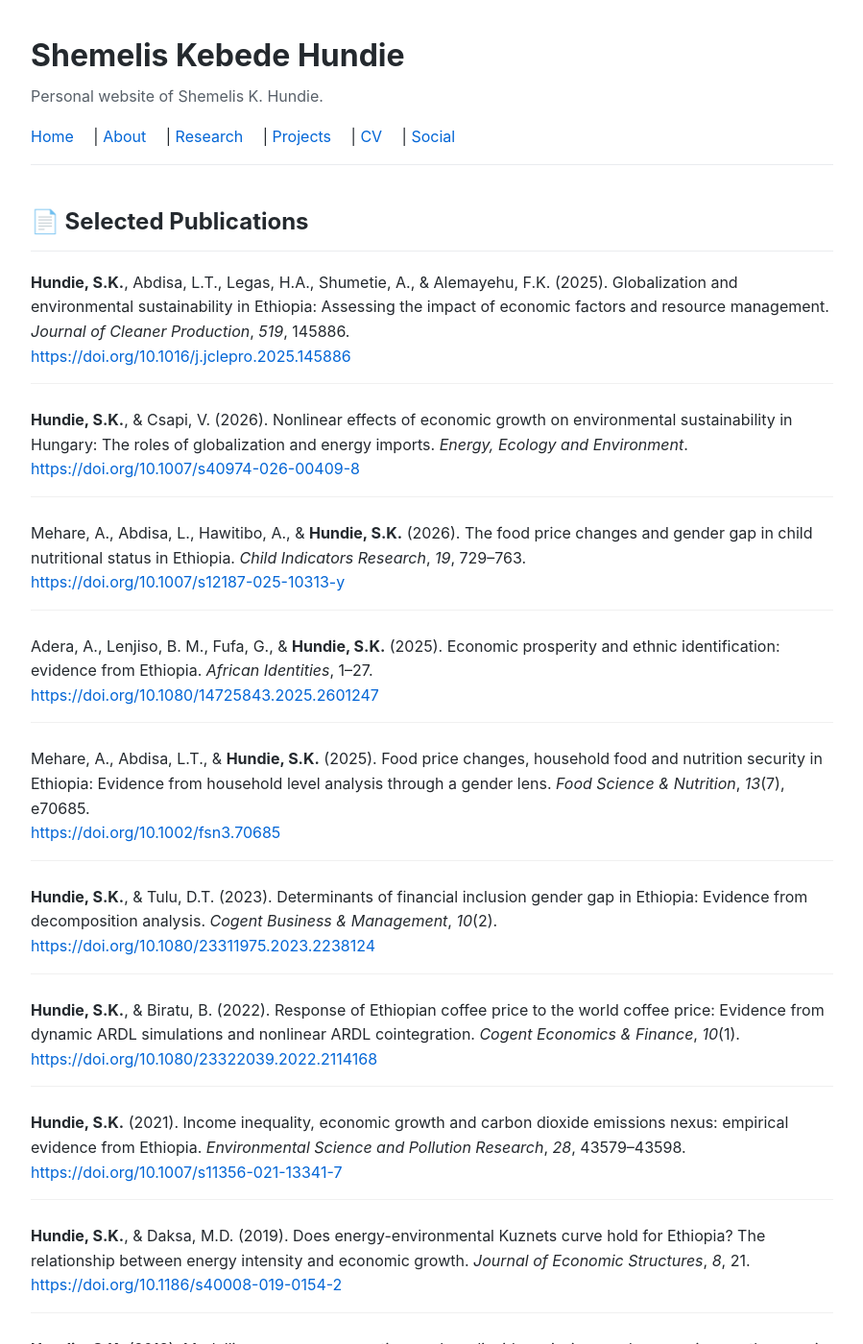
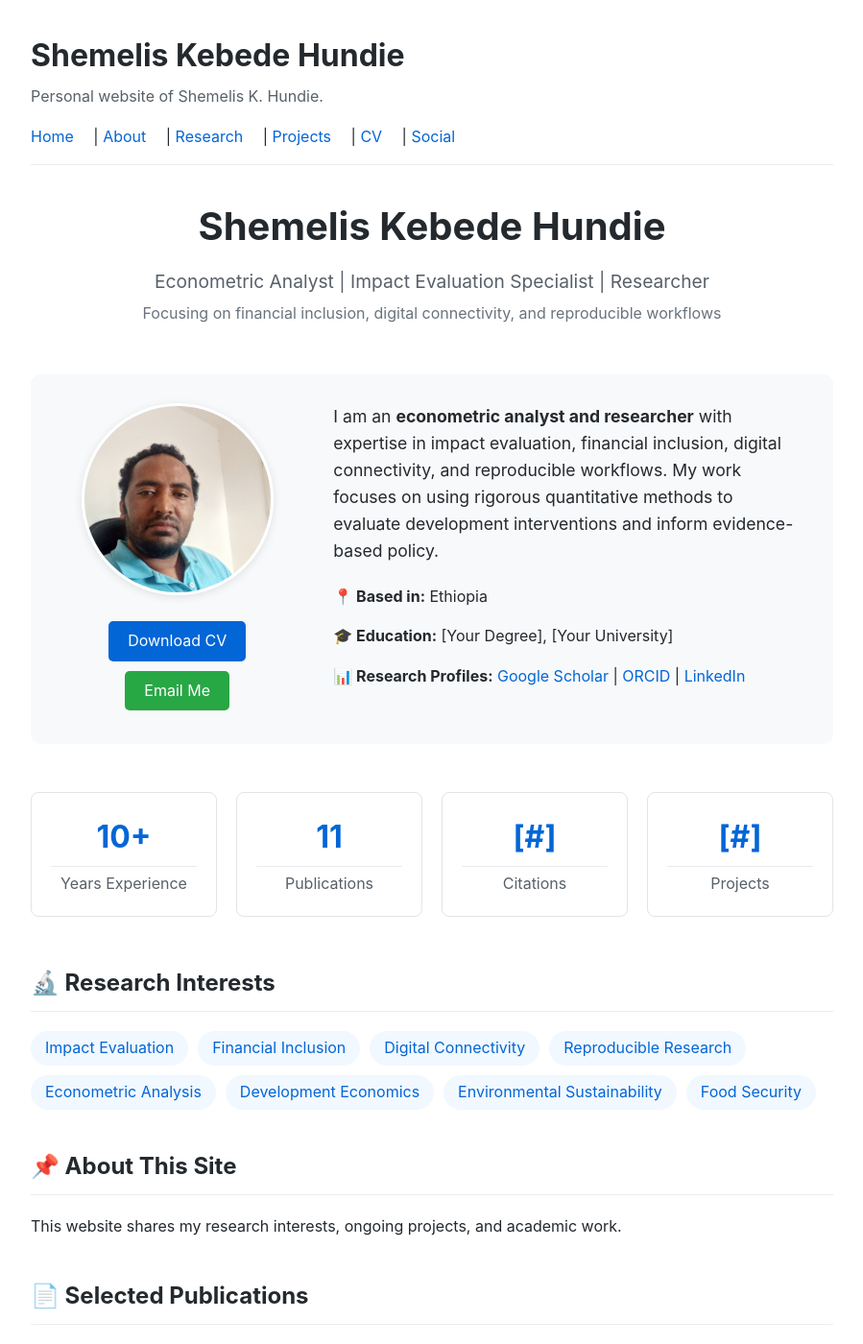
Before and after one commit to ShemelisKHundie/ShemelisKHundie.github.io, a Jekyll site: the page built from index.md, in a window 1280 px wide and 1400 px high. Shown: the whole window at 96% size, without its empty margins (190-1089 px from the left). Built offline with Jekyll 4.4.1, drawn with Linux system fonts in a browser that asks for light colours; our own code applies the rules of GitHub Pages for plain Markdown files; some of the changed text lies outside the part shown.

Commit message:
Update index.md

```diff
--- a/index.md
+++ b/index.md
@@ -1,3 +1,77 @@
+---
+layout: default
+title: Home
+---
+
+<!-- Header Section -->
+<div style="text-align: center; margin-bottom: 50px;">
+  <h1 style="font-size: 2.5rem; margin-bottom: 10px; color: #24292e;">Shemelis Kebede Hundie</h1>
+  <p style="font-size: 1.2rem; color: #586069; margin-bottom: 5px;">Econometric Analyst | Impact Evaluation Specialist | Researcher</p>
+  <p style="font-size: 1rem; color: #6a737d;">Focusing on financial inclusion, digital connectivity, and reproducible workflows</p>
+</div>
+
+<!-- Profile Section - Two Column Layout -->
+<div style="display: flex; flex-wrap: wrap; gap: 40px; margin-bottom: 50px; background: #f8f9fa; padding: 30px; border-radius: 10px;">
+  <div style="flex: 1; min-width: 200px; text-align: center;">
+    <img src="https://raw.githubusercontent.com/ShemelisKHundie/ShemelisKHundie.github.io/main/assets/images/profile.jpg" alt="Shemelis Kebede Hundie" style="width: 200px; height: 200px; border-radius: 50%; object-fit: cover; border: 3px solid #fff; box-shadow: 0 2px 10px rgba(0,0,0,0.1);">
+    <div style="margin-top: 15px;">
+      <a href="/cv.pdf" style="display: inline-block; background: #0366d6; color: white; padding: 8px 20px; border-radius: 5px; text-decoration: none; margin: 5px;">Download CV</a>
+      <a href="mailto:your.email@example.com" style="display: inline-block; background: #28a745; color: white; padding: 8px 20px; border-radius: 5px; text-decoration: none; margin: 5px;">Email Me</a>
+    </div>
+  </div>
+
+  <div style="flex: 2;">
+    <p style="font-size: 1.1rem; line-height: 1.6;">I am an <strong>econometric analyst and researcher</strong> with expertise in impact evaluation, financial inclusion, digital connectivity, and reproducible workflows. My work focuses on using rigorous quantitative methods to evaluate development interventions and inform evidence-based policy.</p>
+
+    <div style="margin-top: 20px;">
+      <p><strong>📍 Based in:</strong> Ethiopia</p>
+      <p><strong>🎓 Education:</strong> [Your Degree], [Your University]</p>
+      <p><strong>📊 Research Profiles:</strong>
+        <a href="https://scholar.google.com/citations?user=sP5y6NUAAAAJ&hl=en">Google Scholar</a> |
+        <a href="https://orcid.org/0000-0003-2316-0544">ORCID</a> |
+        <a href="https://www.linkedin.com/in/shemelis-kebede-hundie-77743967/">LinkedIn</a>
+      </p>
+    </div>
+  </div>
+</div>
+
+<!-- Statistics Section -->
+<div style="display: flex; flex-wrap: wrap; gap: 20px; margin-bottom: 50px; text-align: center;">
+  <div style="flex: 1; background: #fff; padding: 20px; border-radius: 8px; border: 1px solid #e1e4e8;">
+    <h2 style="margin: 0; color: #0366d6; font-size: 2rem;">10+</h2>
+    <p style="margin: 5px 0 0; color: #586069;">Years Experience</p>
+  </div>
+  <div style="flex: 1; background: #fff; padding: 20px; border-radius: 8px; border: 1px solid #e1e4e8;">
+    <h2 style="margin: 0; color: #0366d6; font-size: 2rem;">11</h2>
+    <p style="margin: 5px 0 0; color: #586069;">Publications</p>
+  </div>
+  <div style="flex: 1; background: #fff; padding: 20px; border-radius: 8px; border: 1px solid #e1e4e8;">
+    <h2 style="margin: 0; color: #0366d6; font-size: 2rem;">[#]</h2>
+    <p style="margin: 5px 0 0; color: #586069;">Citations</p>
+  </div>
+  <div style="flex: 1; background: #fff; padding: 20px; border-radius: 8px; border: 1px solid #e1e4e8;">
+    <h2 style="margin: 0; color: #0366d6; font-size: 2rem;">[#]</h2>
+    <p style="margin: 5px 0 0; color: #586069;">Projects</p>
+  </div>
+</div>
+
+<!-- Research Interests Section -->
+<h2 style="border-bottom: 1px solid #eaecef; padding-bottom: 10px; margin-top: 40px;">🔬 Research Interests</h2>
+<div style="display: flex; flex-wrap: wrap; gap: 10px; margin: 20px 0;">
+  <span style="background: #f1f8ff; color: #0366d6; padding: 5px 15px; border-radius: 20px;">Impact Evaluation</span>
+  <span style="background: #f1f8ff; color: #0366d6; padding: 5px 15px; border-radius: 20px;">Financial Inclusion</span>
+  <span style="background: #f1f8ff; color: #0366d6; padding: 5px 15px; border-radius: 20px;">Digital Connectivity</span>
+  <span style="background: #f1f8ff; color: #0366d6; padding: 5px 15px; border-radius: 20px;">Reproducible Research</span>
+  <span style="background: #f1f8ff; color: #0366d6; padding: 5px 15px; border-radius: 20px;">Econometric Analysis</span>
+  <span style="background: #f1f8ff; color: #0366d6; padding: 5px 15px; border-radius: 20px;">Development Economics</span>
+  <span style="background: #f1f8ff; color: #0366d6; padding: 5px 15px; border-radius: 20px;">Environmental Sustainability</span>
+  <span style="background: #f1f8ff; color: #0366d6; padding: 5px 15px; border-radius: 20px;">Food Security</span>
+</div>
+
+<!-- About This Site -->
+<h2 style="border-bottom: 1px solid #eaecef; padding-bottom: 10px; margin-top: 40px;">📌 About This Site</h2>
+<p style="margin: 20px 0;">This website shares my research interests, ongoing projects, and academic work.</p>
+
 <!-- Selected Publications -->
 <h2 style="border-bottom: 1px solid #eaecef; padding-bottom: 10px; margin-top: 40px;">📄 Selected Publications</h2>
 
@@ -59,3 +133,13 @@
   </div>
 
 </div>
+
+<!-- Connect with Me -->
+<h2 style="border-bottom: 1px solid #eaecef; padding-bottom: 10px; margin-top: 40px;">🔗 Connect with Me</h2>
+<div style="margin: 20px 0;">
+  <p><strong>Email:</strong> <a href="mailto:your.email@example.com">your.email@example.com</a></p>
+  <p><strong>LinkedIn:</strong> <a href="https://www.linkedin.com/in/shemelis-kebede-hundie-77743967/">Shemelis Kebede Hundie</a></p>
+  <p><strong>Google Scholar:</strong> <a href="https://scholar.google.com/citations?user=sP5y6NUAAAAJ&hl=en">View Profile</a></p>
+  <p><strong>ORCID:</strong> <a href="https://orcid.org/0000-0003-2316-0544">0000-0003-2316-0544</a></p>
+  <p><strong>GitHub:</strong> <a href="https://github.com/ShemelisKHundie">ShemelisKHundie</a></p>
+</div>
```
